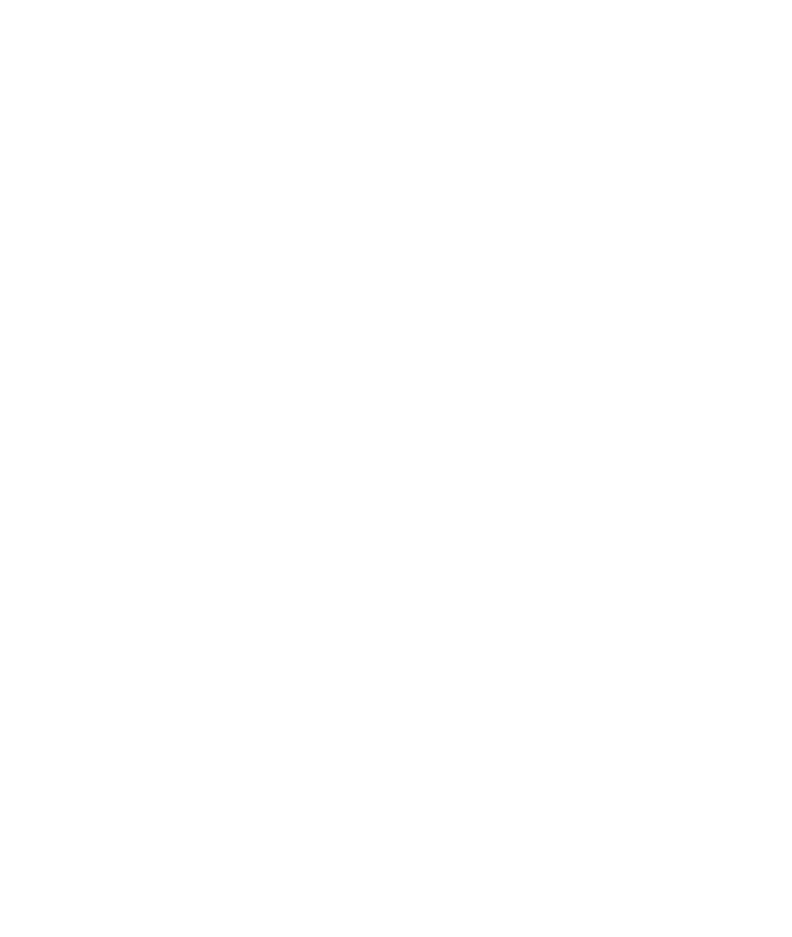
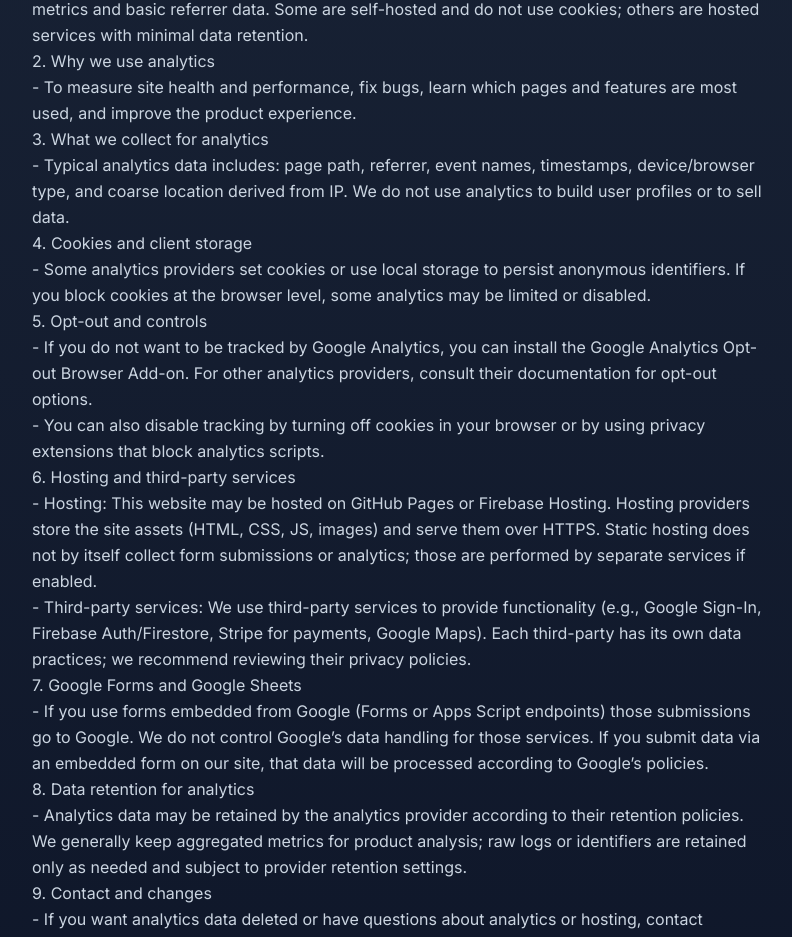
Before and after one commit to ElliottE123/Gambetaapp-web, a React (Vite) app: page /privacy in a window 1280 px wide. Shown: the part 2956-3893 px from the top of the page, without its empty margins (240-1032 px from the left). Before the commit the page ends 2714 px from the top, so only its background shows below. Built offline with nearby package versions, Linux system fonts and the light colour scheme; no server answers.

Commit message:
Add analytics & hosting section to privacy page

```diff
--- a/src/constants/legalTexts.ts
+++ b/src/constants/legalTexts.ts
@@ -84,6 +84,46 @@
 11. Contact
 If you have questions or requests regarding privacy, contact: support@gambeta.app
 `;
+
+// Additional analytics & hosting details inserted for the public privacy page
+export const privacyPolicyAnalytics = `
+Analytics & Hosting (added)
+
+1. Analytics and Tracking
+- We use analytics tools to understand how people use Gambeta so we can improve the product. These tools may collect anonymous usage data such as pages visited, clicks, time spent, device and browser information, and IP address (for coarse geolocation). We currently use or may use the following providers:
+  - Google Analytics (GA4): a free analytics service by Google that uses cookies and identifiers to measure website activity. If enabled, we load the gtag.js script and may send page_view events from our single-page app on route changes. GA4 stores limited pseudonymous identifiers and aggregates usage data in the Google Analytics property we control.
+  - Privacy-focused analytics (e.g., Umami or Plausible): these services collect simple pageview metrics and basic referrer data. Some are self-hosted and do not use cookies; others are hosted services with minimal data retention.
+
+2. Why we use analytics
+- To measure site health and performance, fix bugs, learn which pages and features are most used, and improve the product experience.
+
+3. What we collect for analytics
+- Typical analytics data includes: page path, referrer, event names, timestamps, device/browser type, and coarse location derived from IP. We do not use analytics to build user profiles or to sell data.
+
+4. Cookies and client storage
+- Some analytics providers set cookies or use local storage to persist anonymous identifiers. If you block cookies at the browser level, some analytics may be limited or disabled.
+
+5. Opt-out and controls
+- If you do not want to be tracked by Google Analytics, you can install the Google Analytics Opt-out Browser Add-on. For other analytics providers, consult their documentation for opt-out options.
+- You can also disable tracking by turning off cookies in your browser or by using privacy extensions that block analytics scripts.
+
+6. Hosting and third-party services
+- Hosting: This website may be hosted on GitHub Pages or Firebase Hosting. Hosting providers store the site assets (HTML, CSS, JS, images) and serve them over HTTPS. Static hosting does not by itself collect form submissions or analytics; those are performed by separate services if enabled.
+- Third-party services: We use third-party services to provide functionality (e.g., Google Sign-In, Firebase Auth/Firestore, Stripe for payments, Google Maps). Each third-party has its own data practices; we recommend reviewing their privacy policies.
+
+7. Google Forms and Google Sheets
+- If you use forms embedded from Google (Forms or Apps Script endpoints) those submissions go to Google. We do not control Google’s data handling for those services. If you submit data via an embedded form on our site, that data will be processed according to Google’s policies.
+
+8. Data retention for analytics
+- Analytics data may be retained by the analytics provider according to their retention policies. We generally keep aggregated metrics for product analysis; raw logs or identifiers are retained only as needed and subject to provider retention settings.
+
+9. Contact and changes
+- If you want analytics data deleted or have questions about analytics or hosting, contact support@gambeta.app. We will respond to reasonable requests to delete or restrict data where feasible and required by law.
+`;
+
+// To include these analytics/hosting details on the published privacy page,
+// the `Privacy` route renders the `privacyPolicy` string. We'll append the
+// analytics details at runtime so the page shows both sections.
 
 export const termsOfService = `
 Gambeta Terms of Service
--- a/src/routes/Privacy.tsx
+++ b/src/routes/Privacy.tsx
@@ -1,5 +1,5 @@
 import React from 'react';
-import { privacyPolicy, effectiveDate } from '../constants/legalTexts';
+import { privacyPolicy, privacyPolicyAnalytics, effectiveDate } from '../constants/legalTexts';
 
 const Privacy: React.FC = () => {
   return (
@@ -8,7 +8,9 @@
         <h1 className="text-3xl md:text-4xl font-bold text-white mb-2">Privacy Policy</h1>
         <p className="text-slate-400 mb-8">{effectiveDate}</p>
         <article className="prose prose-invert max-w-none">
-          {privacyPolicy.split('\n').map((line, idx) => (
+          {(
+            (privacyPolicy + '\n\n' + privacyPolicyAnalytics)
+          ).split('\n').map((line, idx) => (
             <p key={idx} className="text-slate-300 whitespace-pre-wrap leading-relaxed">{line}</p>
           ))}
         </article>
```
